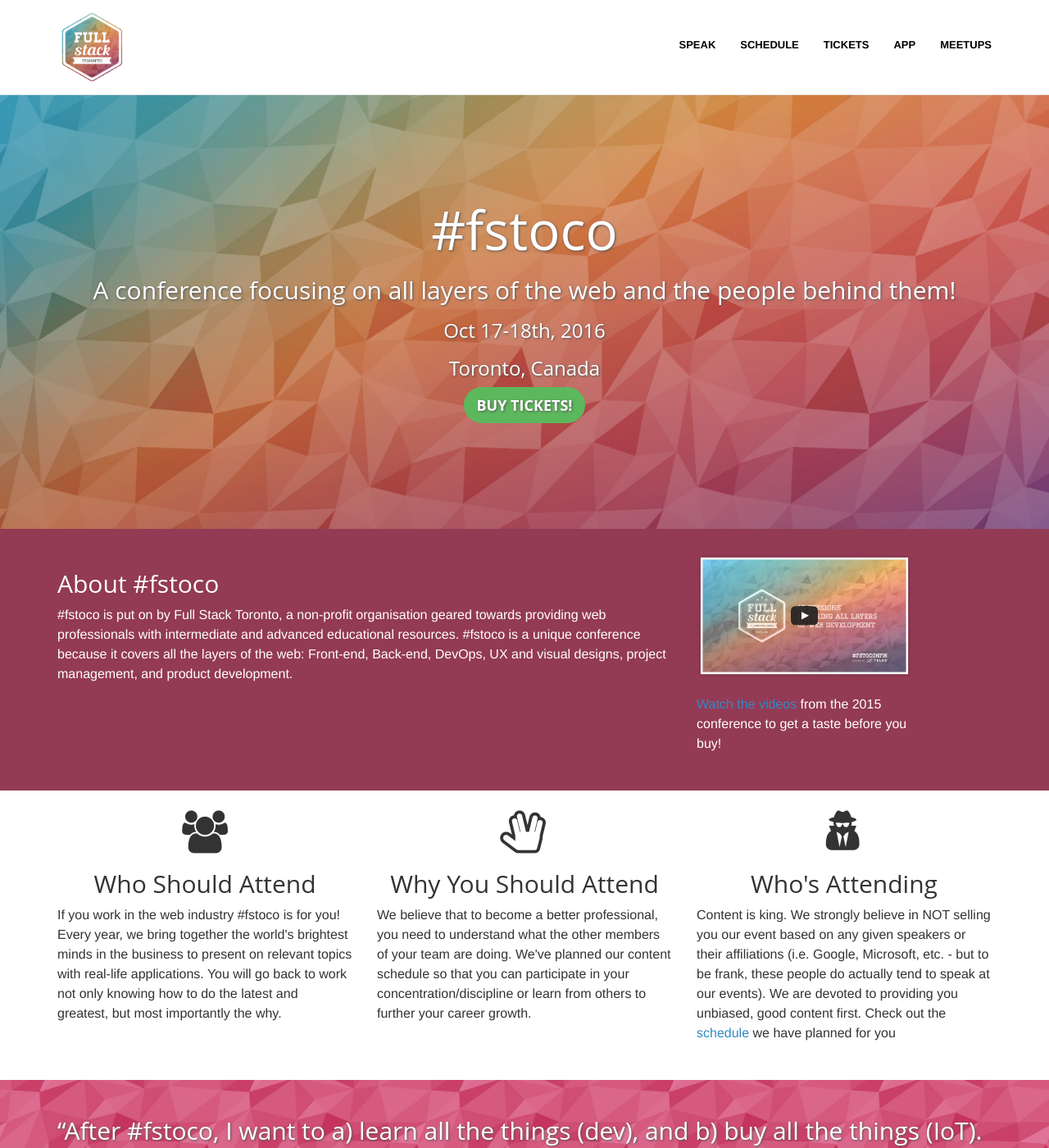
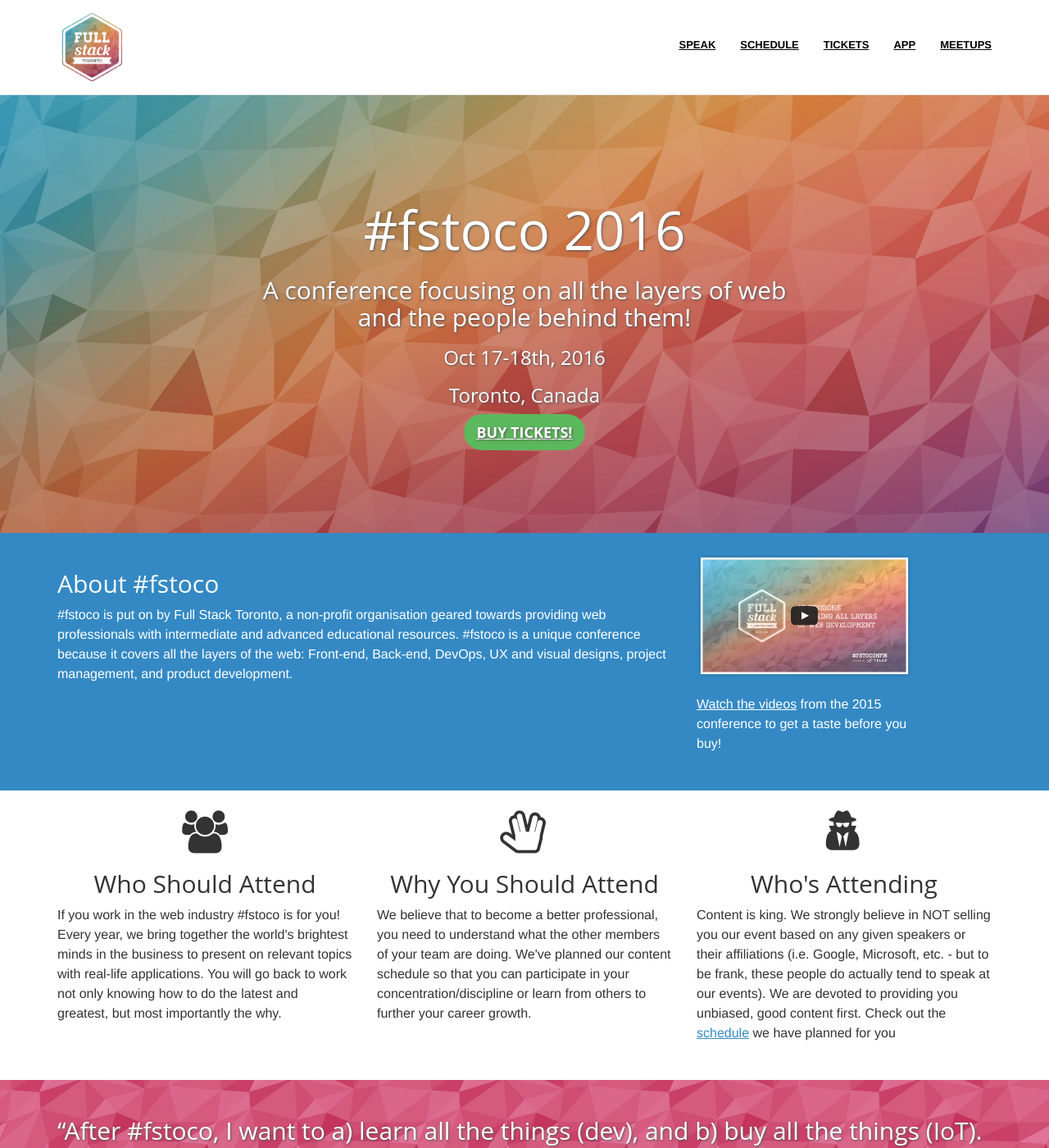
Before and after one commit to fullstackto/fstoco2016, a Jekyll site: the page built from index.html, in a window 1280 px wide and 1400 px high. Shown: the whole window at 82% size. Built offline with Jekyll 4.4.1, drawn with Linux system fonts in a browser that asks for light colours.

Commit message:
com colours

```diff
--- a/_layouts/default.html
+++ b/_layouts/default.html
@@ -8,8 +8,8 @@
 		<div class="container">
 			<div class="row">
 				<div class="col-sm-12">
-					<h1>#fstoco</h1>
-					<h2>A conference focusing on all layers of the web and the people behind them!</h2>
+					<h1>#fstoco 2016</h1>
+					<h2>A conference focusing on all the layers of web<br /> and the people behind them!</h2>
 					<h3>Oct 17-18th, 2016</h3>
 					<h3>Toronto, Canada</h3>
 					<p><a class="btn btn-success btn-lg">Buy Tickets!</a></p>
--- a/_sass/_base.scss
+++ b/_sass/_base.scss
@@ -32,6 +32,7 @@
 a {
     @include transition-all;
     color: $blue;
+    text-decoration: underline;
     &:hover,
     &:focus {
         color: darken($blue, 10%);
@@ -57,6 +58,14 @@
     background-color: $theme-primary;
 }
 
+.intro {
+    background-color: $blue;
+    color: #fff;
+    a {
+      color: #fff;
+    }
+}
+
 .bg-dark {
     background-color: $theme-dark;
     color: white;
@@ -64,7 +73,6 @@
 .multi-poly {
   background: url(/static/images/multi-bg.jpg);
   text-shadow: 1px 1px 3px #565656;
-  border-bottom: 5px solid #933a55;
   background-size: cover;
   background-attachment: fixed;
   background-position: center center;
--- a/index.html
+++ b/index.html
@@ -2,7 +2,7 @@
 layout: default
 title: Home
 ---
-<section class="bg-primary">
+<section class="intro">
 	<div class="container">
 		<div class="row">
 			<div class="col-sm-12 col-md-8">
```
